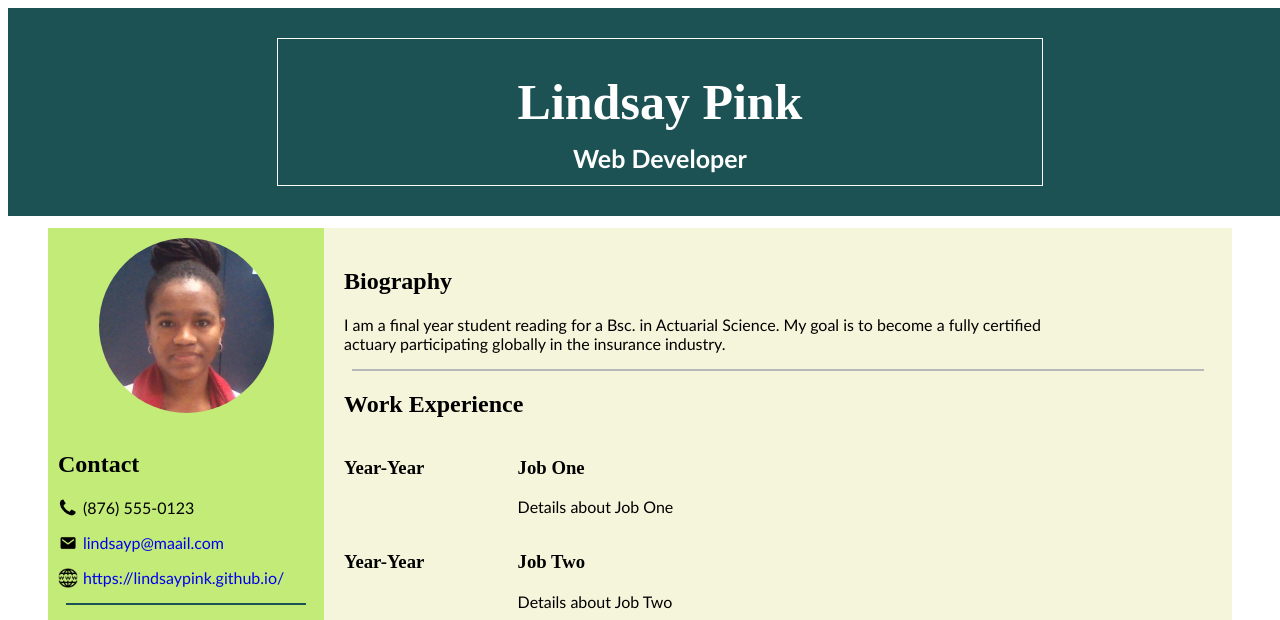
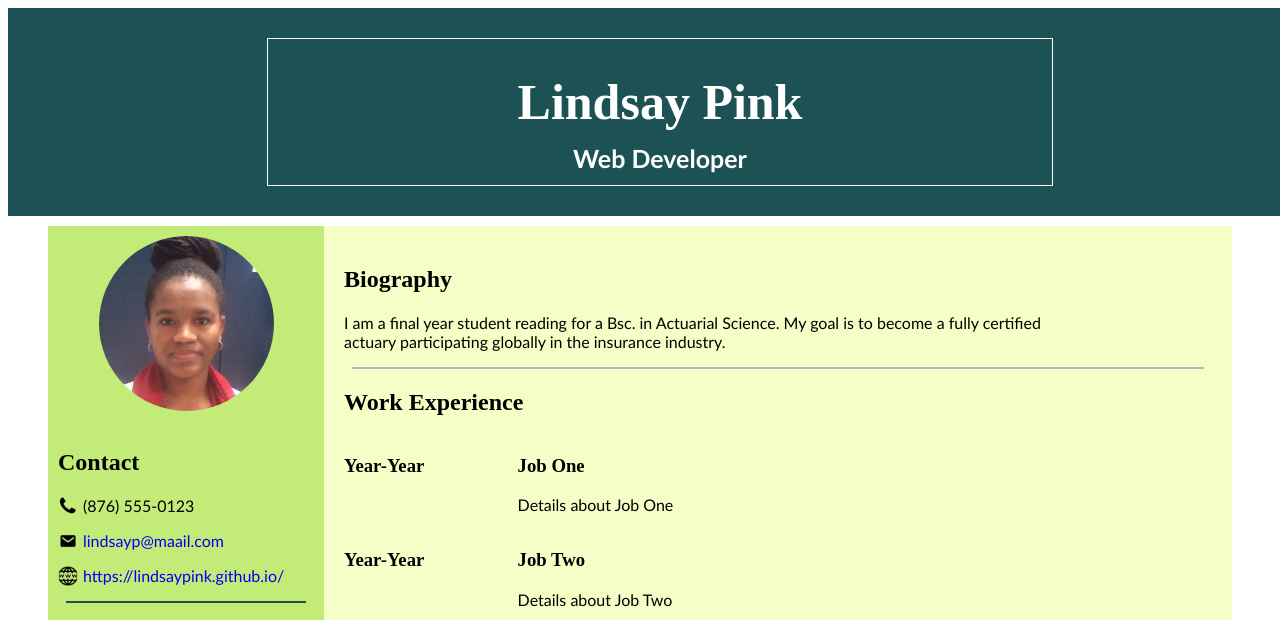
Before and after one commit to LindsayPink/LindsayPink.github.io, a plain HTML site: page index.html in a window 1280 px wide. Shown: the top 620 px of the page. Drawn offline with Linux system fonts and the light colour scheme.

Commit message:
changing em's to px's;
q
9
.
$
break
br
stop

```diff
--- a/styles.css
+++ b/styles.css
@@ -15,7 +15,7 @@ p {
     display: grid;
     grid-template-columns: 1fr 3fr;
     grid-template-rows: 1fr 4fr;
-    grid-row-gap: 0.75em;
+    grid-row-gap: 10px;
 }
 
 /* Header Styles*/
@@ -25,7 +25,7 @@ p {
     grid-column: 1 / 3;
     grid-row: 1 / 2;
     width: 100%;
-    background-color: #1C5253;
+    background-color: #1c5253;
     color: #fff;
     justify-content: center;
     align-items: center;
@@ -36,7 +36,7 @@ p {
     display: flex;
     flex-direction: column;
     border: 0.025em solid #fff;
-    padding: 0px 15em;
+    padding: 0px 250px;
     justify-content: center;
     align-items: center;
 }
@@ -100,7 +100,7 @@ p {
     display: block;
     grid-column: 2 / 3;
     grid-row: 2 / 3;
-    background-color: beige;
+    background-color: #F3FFC6;
     margin-right: 40px;
     padding: 20px;
 }
```
